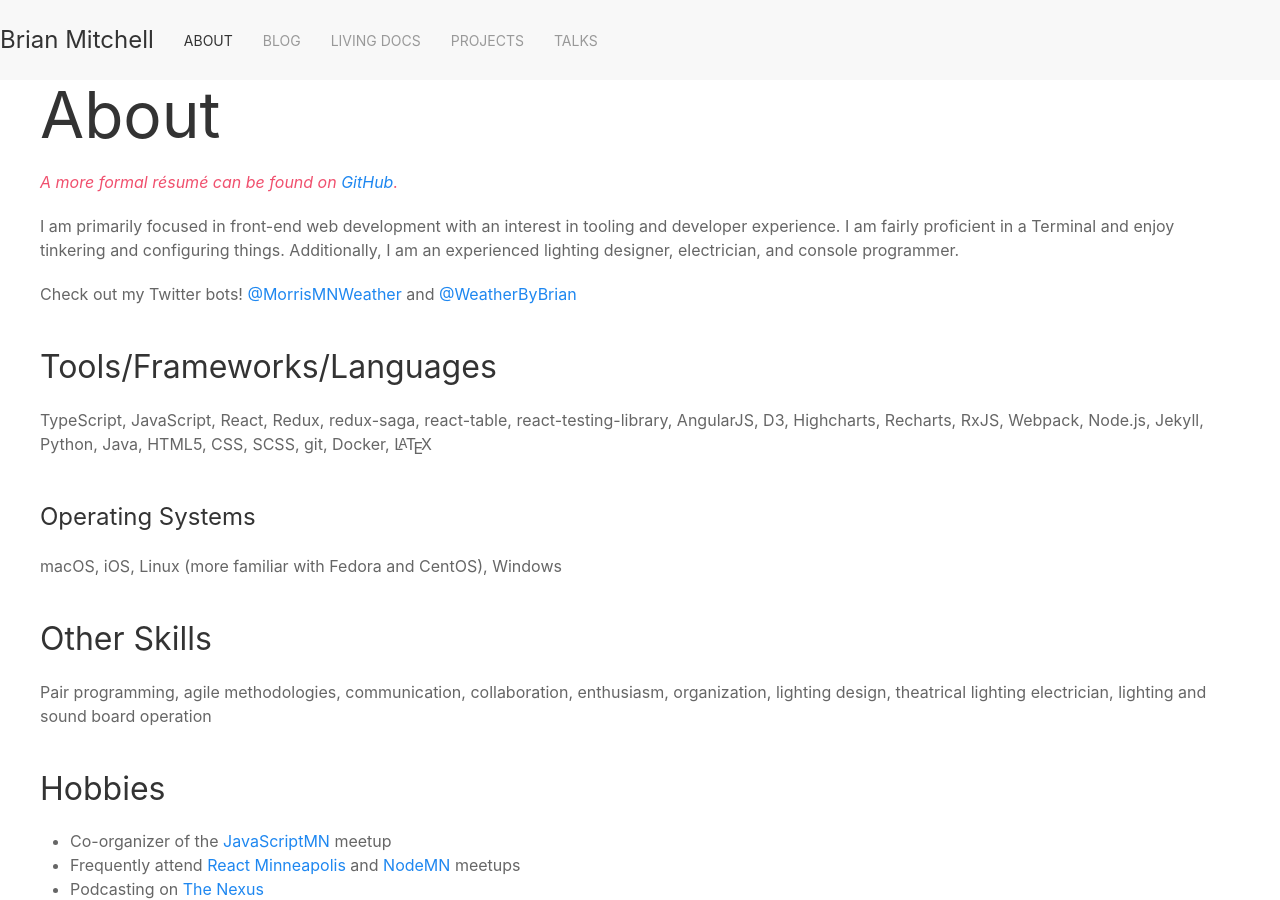
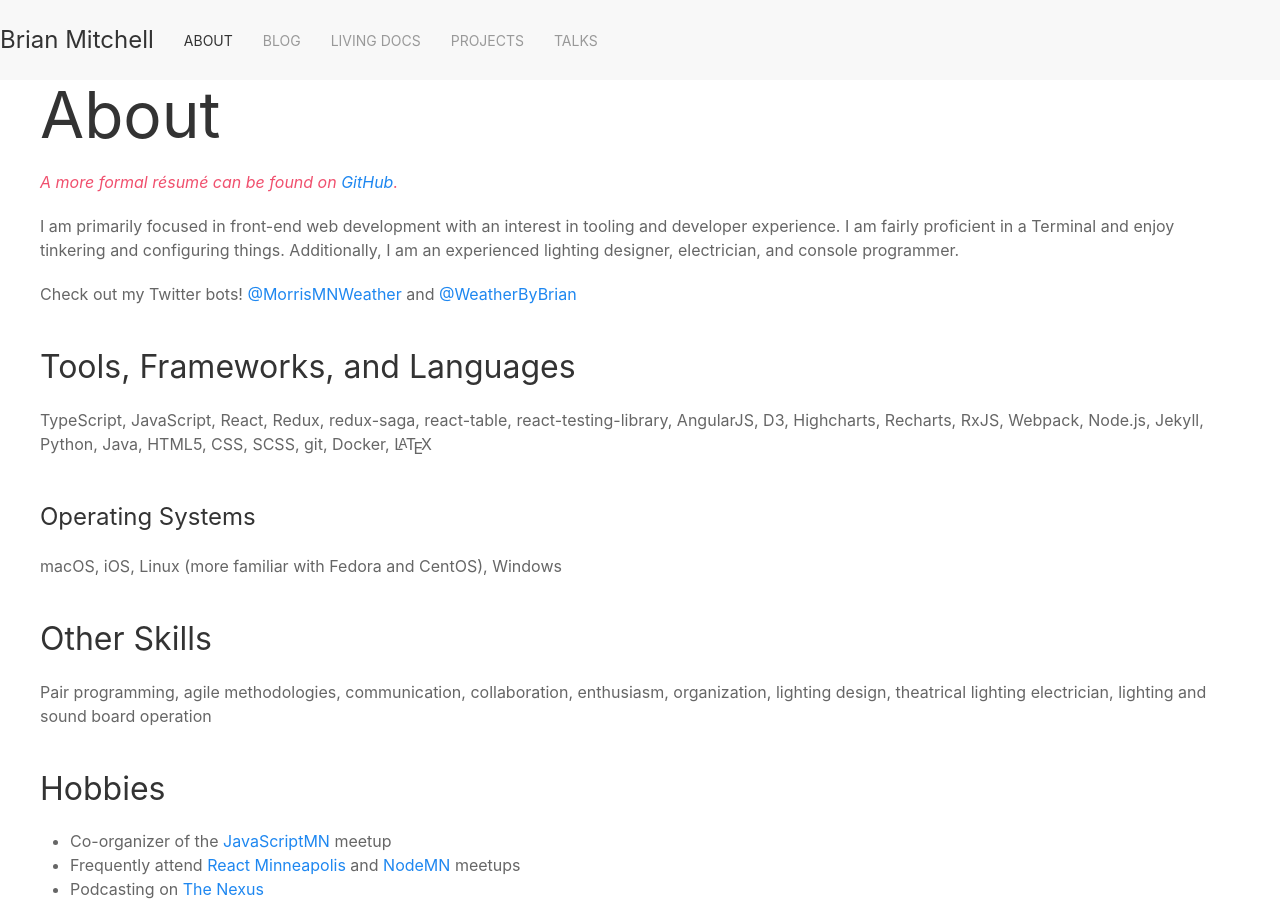
Before and after one commit to BrianMitchL/brianm.me, a Jekyll site: the page built from about.md, in a window 1280 px wide and 900 px high. Built offline with Jekyll 4.4.1, drawn with Linux system fonts in a browser that asks for light colours; nearby versions of some CDN libraries.

Commit message:
Use commas to prevent overflowing on mobile
(thanks for the tip @emma-sax4)

```diff
--- a/about.md
+++ b/about.md
@@ -11,7 +11,7 @@ I am primarily focused in front-end web development with an interest in tooling
 
 Check out my Twitter bots! [@MorrisMNWeather](https://twitter.com/MorrisMNWeather) and [@WeatherByBrian](https://twitter.com/WeatherByBrian)
 
-## Tools/Frameworks/Languages
+## Tools, Frameworks, and Languages
 
 TypeScript, JavaScript, React, Redux, redux-saga, react-table, react-testing-library, AngularJS, D3, Highcharts, Recharts, RxJS, Webpack, Node.js, Jekyll, Python, Java, HTML5, CSS, SCSS, git, Docker, <span class="latex">L<span class='sup'>a</span>T<span class='sub'>e</span>X</span>
 
```
Also changed, not shown: Gemfile.lock.
